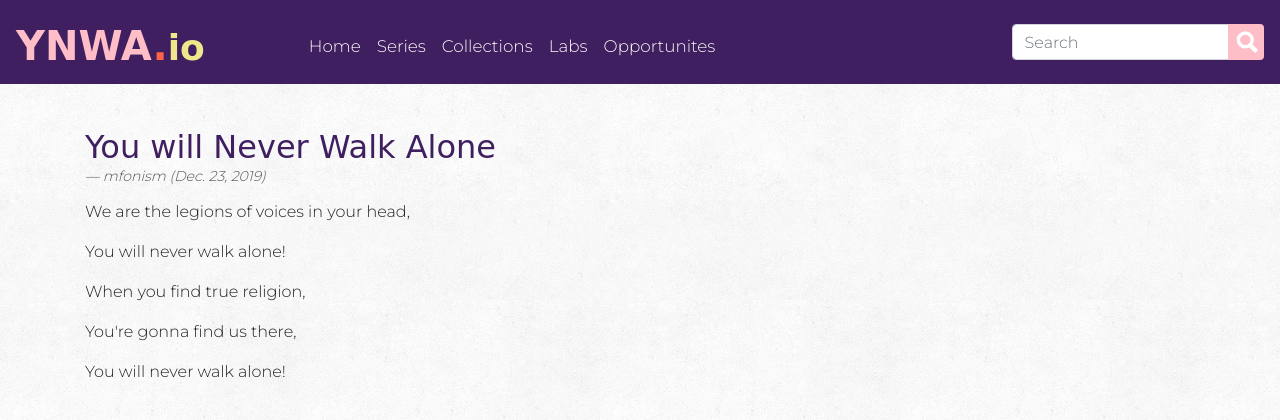
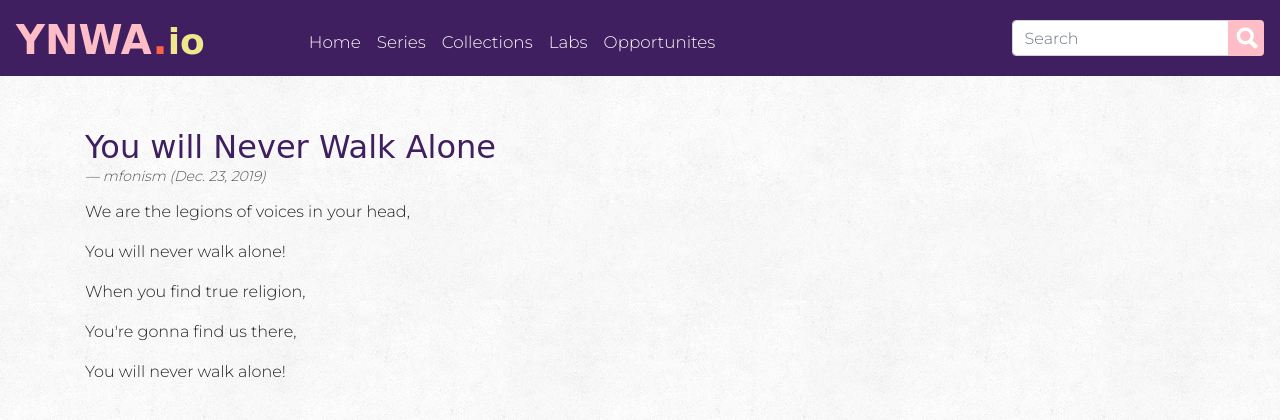
Before and after one commit to mfonism/ynwa, a Django app: page /post/1/ in a window 1280 px wide. Shown: the top 420 px of the page. Run offline with Django 3.2, Linux system fonts and the light colour scheme; data comes from the database, SQL or seed files in the repository; some libraries are stand-ins or nearby versions; some web fonts are replaced.

Commit message:
fix alignment glitch in navbar more elegantly
This fix will minimalize the code in the stylesheet.
It will:
* Remove the longstanding 8px margin-top hack on the navbar toggler
* Remove the recent 8px margin-top hack on the navbar brand
* Add a 2px margin-top hack on the navbar brand on LARGE SCREENS ONLY
Problem Solved!

```diff
--- a/blog/static/blog/css/style.css
+++ b/blog/static/blog/css/style.css
@@ -25,7 +25,18 @@ h1, h2, h3, h4, h5, h6 {
     font-size: 2.5rem;
     font-weight: 900;
     padding: 0;
-    margin-top: 8px;
+    position: relative;
+}
+
+@media (min-width: 992px) {
+    /*
+        Fix alignment issues between (the items in the) navbar brand
+        And the rest of the items in the navbar, on large screens
+    */
+    .navbar-brand span {
+        position: relative;
+        top: 2px;
+    }
 }
 
 .navbar-brand,
@@ -124,16 +135,6 @@ h1, h2, h3, h4, h5, h6 {
     width: 40px;
     display: inline-block;
     position: relative;
-    margin-top: 8px;
-    /*
-        We need to set margin-top to 8px because so that the toggler
-        can look horizontally centred with respect to the logo.
-        The side-effect of this is that the parent container's height
-        increases by 8px, making the entire top-bar look too low from
-        the top edge of the screen.
-        To compensate for this, we have to set the top margin of the
-        top bar to -8px.
-    */
 }
 
 .hamburger-inner,
```
